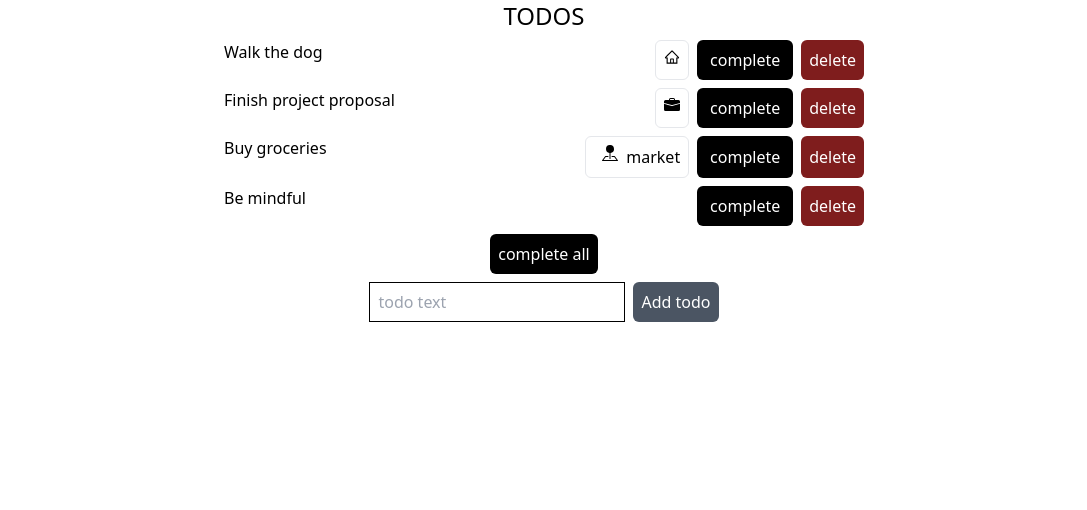
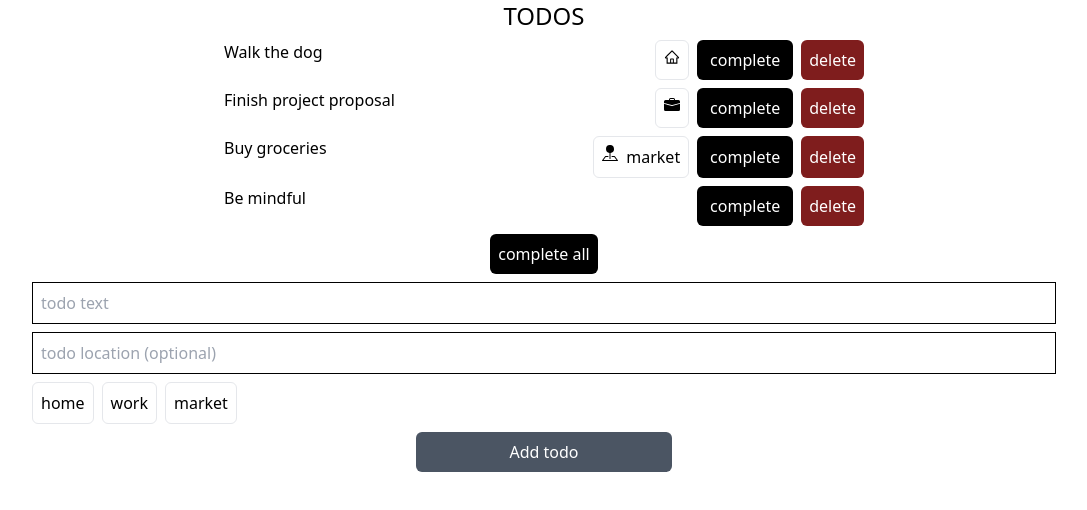
Before and after one commit to jasonmlutz/typescript-todo, a React (Create React App) app: page / in a window 1280 px wide. Shown: the top 510 px of the page, without its empty margins (96-1183 px from the left). Built offline with nearby package versions, Linux system fonts and the light colour scheme.

Commit message:
Add set location to new todo form

```diff
--- a/src/App.tsx
+++ b/src/App.tsx
@@ -10,14 +10,16 @@ function App() {
     { id: 4, text: "Be mindful", done: false },
   ];
 
-  const initialNewTodo: NewTodo = { text: "" };
+  const initialNewTodo: NewTodo = { text: "", done: false, place: "" };
 
   const [todos, setTodos] = useState(initialTodos);
   const [newTodo, setNewTodo] = useState(initialNewTodo);
 
   type NewTodo = {
+    id?: number;
     text: string;
-    place?: Place;
+    done: false;
+    place?: string;
   };
 
   type Todo = Readonly<{
@@ -47,7 +49,7 @@ function App() {
     if (place.custom) {
       return {
         text: place.custom,
-        icon: <BsFillPinMapFill className="mx-2" />,
+        icon: <BsFillPinMapFill className="mr-2" />,
       };
     }
     return { text: null, icon: null };
@@ -78,7 +80,20 @@ function App() {
   }
 
   function buildTodo(): Todo {
-    return { ...newTodo, id: nextTodoIndex(todos), done: false };
+    if (!newTodo.place) {
+      return { text: newTodo.text, id: nextTodoIndex(todos), done: false };
+    } else {
+      // parse the place as home, work, or custom
+      return {
+        text: newTodo.text,
+        id: nextTodoIndex(todos),
+        done: false,
+        place:
+          newTodo.place === "home" || newTodo.place === "work"
+            ? newTodo.place
+            : { custom: newTodo.place },
+      };
+    }
   }
 
   function submitNewTodo(e: SyntheticEvent): void {
@@ -97,7 +112,34 @@ function App() {
     setTodos((prevState) => prevState.filter((el) => el.id !== todo.id));
   }
 
-  const renderedTodos = todos
+  function getLocations(): string[] {
+    // return the possible choices for locations for todo items
+    // ["home", "work"] + all custom locations previously used
+    let choices: string[] = ["home", "work"];
+    todos.forEach((todo) => {
+      if (todo.place && todo.place !== "home" && todo.place !== "work") {
+        choices.push(todo.place.custom.toLowerCase());
+      }
+    });
+    return choices;
+  }
+
+  const locationChoices: JSX.Element[] = getLocations().map(
+    (location, index) => (
+      <li
+        key={index}
+        className={
+          "mr-2 p-2 rounded-md border border:black bg-white flex flex-row cursor-pointer hover:bg-blue-500 hover:text-white " +
+          (newTodo.place === location ? "bg-blue-500 text-white" : "")
+        }
+        onClick={() => setNewTodo({ ...newTodo, place: location })}
+      >
+        {location}
+      </li>
+    )
+  );
+
+  const renderedTodos: JSX.Element[] = todos
     .sort((a, b) => a.id - b.id)
     .map((todo: Todo) => (
       <li key={todo.id} className="mb-2 flex flex-row justify-between">
@@ -147,19 +189,28 @@ function App() {
       >
         complete all
       </button>
-      <form className="flex flex-row pb-2" onSubmit={submitNewTodo}>
+      <form className="w-4/5 flex flex-col" onSubmit={submitNewTodo}>
         <input
           placeholder="todo text"
-          className="border border-black w-64 pl-2 flex-1"
+          className="p-2 border border-black mb-2"
           value={newTodo.text}
-          onChange={(e) => setNewTodo({ text: e.target.value })}
+          onChange={(e) => setNewTodo({ ...newTodo, text: e.target.value })}
         />
+        <input
+          placeholder="todo location (optional)"
+          className="p-2 border border-black mb-2"
+          value={newTodo.place}
+          onChange={(e) =>
+            setNewTodo({ ...newTodo, place: e.target.value.toLowerCase() })
+          }
+        />
+        <ul className="mb-2 flex flex-row justify-start">{locationChoices}</ul>
         <input
           id="newTodoSubmit"
           type="submit"
           value="Add todo"
           className={
-            "p-2 ml-2 rounded-md bg-black text-white " +
+            "p-2 mb-2 w-64 mx-auto rounded-md bg-black text-white " +
             (newTodo.text
               ? "hover:bg-gray-600 cursor-pointer"
               : "bg-gray-600 cursor-not-allowed")
```
